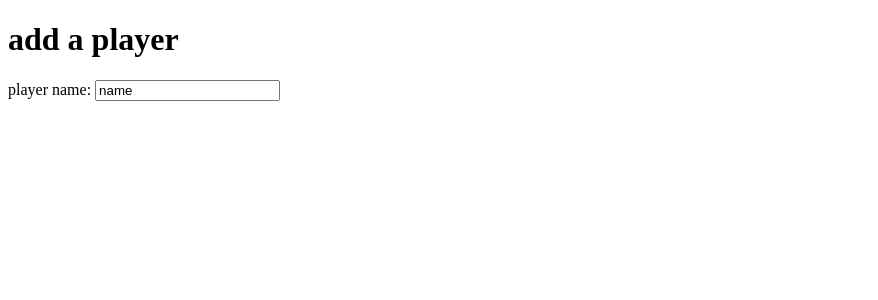
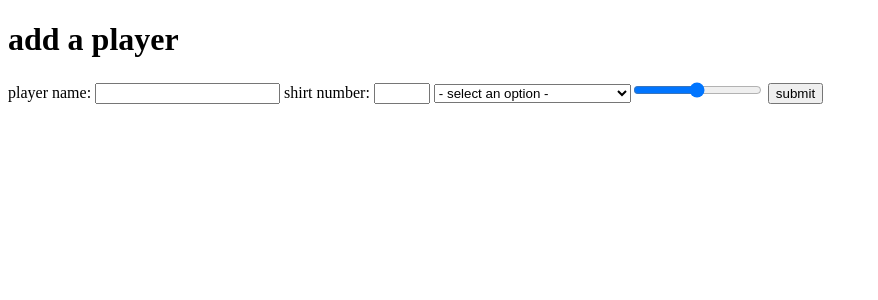
Before and after one commit to dieeer/armory, a Flask app: page /players/new in a window 1280 px wide. Shown: the part 70-370 px from the top of the page, without its empty margins (0-878 px from the left). Run offline with Flask 2, Linux system fonts and the light colour scheme; data that the repository does not hold is empty; some libraries are stand-ins or nearby versions.

Commit message:
create new player is now functional and live on front end

```diff
--- a/app.py
+++ b/app.py
@@ -2,11 +2,13 @@ from flask import Flask, render_template
 
 from controllers.player_controller import players_blueprint
 from controllers.trainings_controller import trainings_blueprint
+# from controllers.player_training_controller import player_training_blueprint
 
 app = Flask(__name__)
 
 app.register_blueprint(players_blueprint)
 app.register_blueprint(trainings_blueprint)
+# app.register_blueprint(player_training_blueprint)
 
 @app.route('/')
 def home():
--- a/controllers/player_controller.py
+++ b/controllers/player_controller.py
@@ -24,8 +24,7 @@ def show(id):
 @players_blueprint.route('/players/new', methods =['GET'])
 def new_player():
     players = player_repository.select_all()
-    trainings = training_repository.select_all()
-    return render_template('/players/new.html', players = players, trainings = trainings)
+    return render_template('/players/new.html', players = players)
 
 @players_blueprint.route('/players', methods =['POST'])
 def create_player():
--- a/templates/players/new.html
+++ b/templates/players/new.html
@@ -6,6 +6,40 @@
 
 <form action="/players" method="post">
     <label for='name'>player name: </label>
-    <input for='name' value='name'>
+    <input for='name' name='name'>
+    <label for='shirt_no' value='number' id='shirt_no'> shirt number:</label>
+    <input type='number' name='shirt_no' min='1' max ='99'>
+    <label for='position' name='position'>
+        <select name='position' id='position' defaultValue='none' name='position'>
+            <option disabled selected value> - select an option - </option>
+            <optgroup label='defense'>
+                <option value='GK'>goalkeeper</option>
+                <option value='RWB'>right wing back</option>
+                <option value='RB'>right back</option>
+                <option value='CB'>center back</option>
+                <option value='LWB'>left wing back</option>
+                <option value='LB'>left back</option>
+            </optgroup>
+            <optgroup label='midfield'>
+                <option value='LM'>left midfielder</option>
+                <option value='LW'>left winger</option>
+                <option value='CM'>center midfielder</option>
+                <option value='CDM'>center defensive midfielder</option>
+                <option value='CAM'>center attacking midfielder</option>
+                <option value='RM'>right midfielder</option>
+                <option value='RW'>right winger</option>
+            </optgroup>
+            <optgroup label='attack'>
+                <option value='LF'>left forward</option>
+                <option value='CF'>center forward</option>
+                <option value='ST'>striker</option>
+                <option value='RF'>right forward</option>
+            </optgroup>
+            <label for='fatigue' value='number' id='fatigue'>fatigue</label>
+            <input type='range' min='0' max='100' name='fatigue'>
+            <input class='button' type='submit' value='submit'>
+        </form>
+
+
 
 {% endblock %}
```
